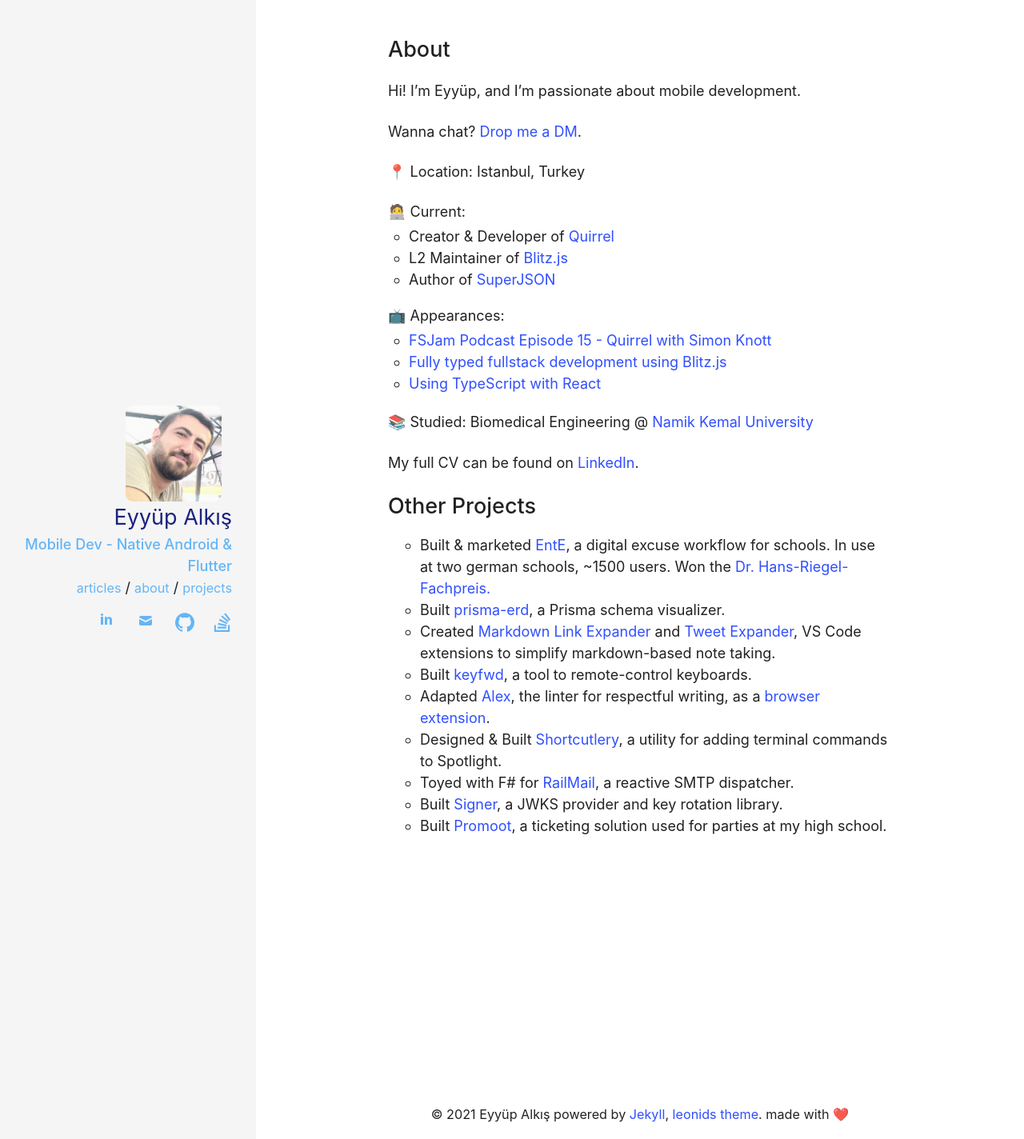
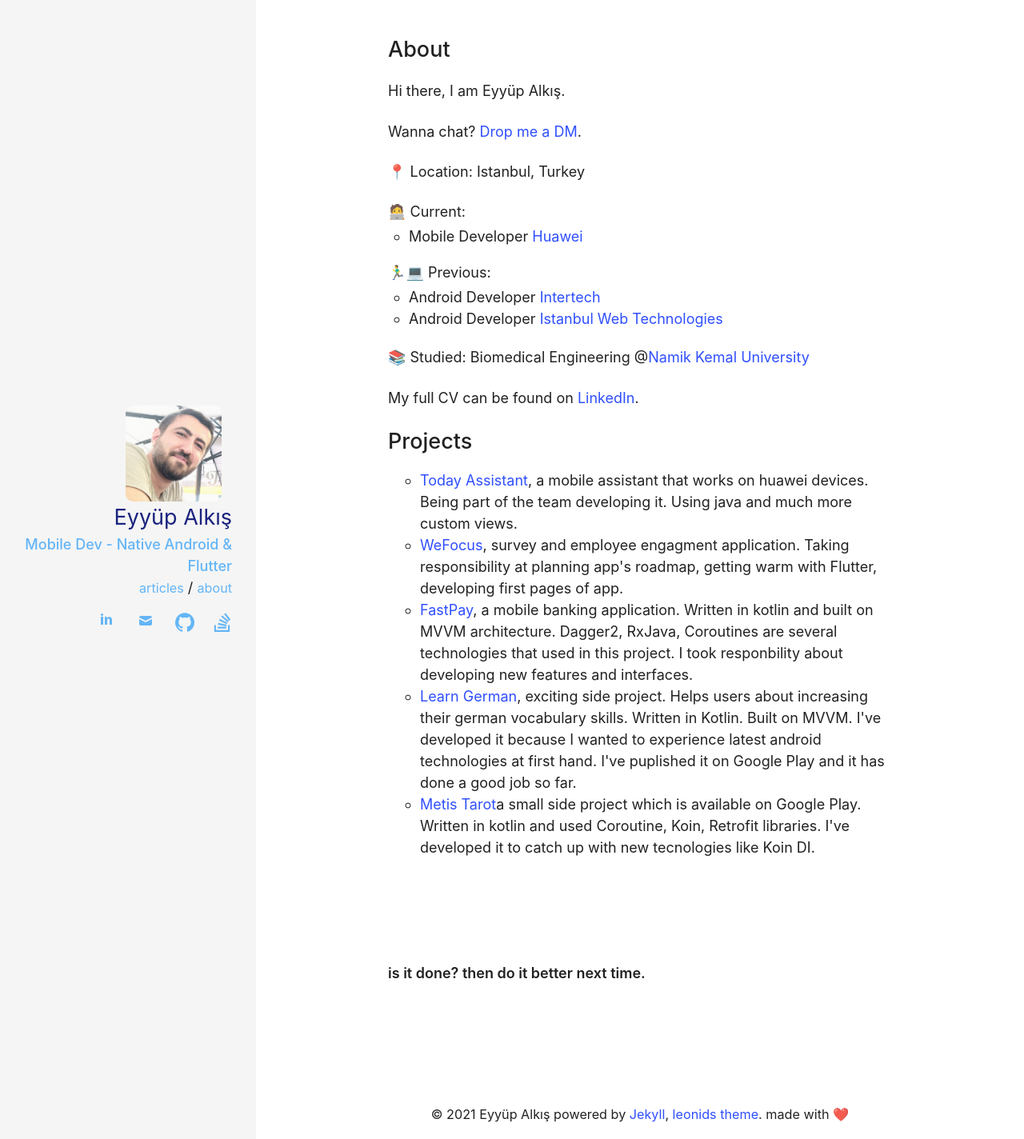
Before and after one commit to EyyupAlkis/About, a Jekyll site: the page built from about.md, in a window 1280 px wide. Shown: the whole page at 80% size. Built offline with Jekyll 4.4.1, drawn with Linux system fonts in a browser that asks for light colours.

Commit message:
about modified

```diff
--- a/_includes/sidebar.html
+++ b/_includes/sidebar.html
@@ -17,9 +17,9 @@
       <li class="nav-item">
         <a href="/about">about</a>
       </li>
-      <li class="nav-item">
+      <!-- <li class="nav-item">
         <a href="/project">projects</a>
-      </li>
+      </li> -->
     </ul>
   </nav>
   {% include social-links.html %}
--- a/about.md
+++ b/about.md
@@ -4,7 +4,8 @@
 permalink: /about/
 ---
 
-Hi! I'm Eyyüp, and I'm passionate about mobile development.
+
+Hi there, I am Eyyüp Alkış.
 
 Wanna chat? <a href="https://twitter.com/rathi246">Drop me a DM</a>.
 
@@ -13,24 +14,30 @@
 <section>
 🧑‍💻 Current:
   <ul style="margin-top: 0.2em; list-style-type: circle; padding-inline-start: 26px;">
-    <li>Creator & Developer of <a href="https://quirrel.dev">Quirrel</a></li>
-    <li>L2 Maintainer of <a href="https://blitzjs.com">Blitz.js</a></li>
-    <li>Author of <a href="https://github.com/blitzjs/superjson">SuperJSON</a></li>
+    <li>Mobile Developer <a href="https://www.huawei.com/tr/">Huawei</a></li>
   </ul>
 </section>
 
 <section>
+🏃‍♂️💻 Previous:
+  <ul style="margin-top: 0.2em; list-style-type: circle; padding-inline-start: 26px;">
+    <li>Android Developer <a href="https://www.huawei.com/tr/">Intertech</a></li>
+    <li>Android Developer <a href="https://www.iwt.com.tr/">Istanbul Web Technologies</a></li>
+  </ul>
+</section>
+
+<!-- <section>
 📺 Appearances:
   <ul style="margin-top: 0.2em; list-style-type: circle; padding-inline-start: 26px;">
     <li><a href="/articles/FSJam-Podcast.html">FSJam Podcast Episode 15 - Quirrel with Simon Knott</a></li>
     <li><a href="/articles/Fully-typed-Fullstack-Development.html">Fully typed fullstack development using Blitz.js</a></li>
     <li><a href="/articles/Using-TypeScript-with-React.html">Using TypeScript with React</a></li>
   </ul>
-</section>
+</section> -->
 
 <section>
 <p>
-📚 Studied: Biomedical Engineering @ <a href="https://hpi.de">Namik Kemal University</a>
+📚 Studied: Biomedical Engineering @<a href="http://www.nku.edu.tr/">Namik Kemal University</a>
 </p>
 </section>
 
@@ -47,19 +54,35 @@
 
 <details open>
   <summary>
-  <h2>Other Projects</h2>
+  <h2>Projects</h2>
   </summary>
 
   <ul style="list-style-type: circle;">
-    <li>Built & marketed <a href="https://ente.app">EntE</a>, a digital excuse workflow for schools. In use at two german schools, ~1500 users. Won the <a href="https://www.uni-bonn.de/neues/232-2018">Dr. Hans-Riegel-Fachpreis.</a></li>
-    <li>Built <a href="https://prisma-erd.simonknott.de">prisma-erd</a>, a Prisma schema visualizer.</li>
-    <li>Created <a href="https://github.com/Skn0tt/markdown-link-expander">Markdown Link Expander</a> and <a href="https://github.com/Skn0tt/markdown-tweet-expander">Tweet Expander</a>, VS Code extensions to simplify markdown-based note taking.</li>
-    <li>Built <a href="https://keyfwd.simonknott.de">keyfwd</a>, a tool to remote-control keyboards.</li>
-    <li>Adapted <a href="https://github.com/get-alex/alex">Alex</a>, the linter for respectful writing, as a <a href="https://github.com/Skn0tt/alex-browser-extension">browser extension</a>.</li>
-    <li>Designed & Built <a href="https://shortcutlery.simonknott.de">Shortcutlery</a>, a utility for adding terminal commands to
-    Spotlight.</li>
-    <li>Toyed with F# for <a href="https://github.com/Skn0tt/RailMail">RailMail</a>, a reactive SMTP dispatcher.</li>
-    <li>Built <a href="https://github.com/Skn0tt/signer">Signer</a>, a JWKS provider and key rotation library.</li>
-    <li>Built <a href="https://github.com/Skn0tt/Promoot">Promoot</a>, a ticketing solution used for parties at my high school.</li>
+    <li>
+      <a href="https://huaweimobileservices.com/assistant/">Today Assistant</a>, a mobile assistant that works on huawei devices. Being part of the team developing it. Using java and much more custom views.
+    </li>
+    <li>
+      <a href="https://wefocus.app/">WeFocus</a>, survey and employee engagment application. Taking responsibility at planning app's roadmap, getting warm with Flutter, developing first pages of app.
+    </li>
+    <li>
+      <a href="https://www.fastpay.com.tr/">FastPay</a>, a mobile banking application. Written in kotlin and built on MVVM architecture. Dagger2, RxJava, Coroutines are several technologies that used in this project. I took responbility about developing new features and interfaces.
+        <ul style="list-style-type: circle;">  </ul>
+    </li>
+    <li>
+      <a href="https://play.google.com/store/apps/details?id=dev.alks.learngermanartikel">Learn German</a>, exciting side project. Helps users about increasing their german vocabulary skills. Written in Kotlin. Built on MVVM. I've developed it because I wanted to experience latest android technologies at first hand. I've puplished it on  Google Play and it has done a good job so far.</li>
+    <li>
+      <a href="https://play.google.com/store/apps/details?id=dev.alks.metis.horoscopetarot">Metis Tarot</a>a small side project  which is available on Google Play. Written in kotlin and used Coroutine, Koin, Retrofit libraries. I've developed it to catch up with new tecnologies like Koin DI.
+    </li>
+    <!-- <li>
+       <a href="https://shortcutlery.simonknott.de">ViwoErp</a>, a utility for adding terminal commands to Spotlight.
+    </li>
+    <li>
+      <a href="https://github.com/Skn0tt/RailMail">Petroom</a>, a reactive SMTP dispatcher.
+    </li> -->
   </ul>
 </details>
+<br />
+<br />
+<br />
+
+**is it done? then do it better next time.**
```
